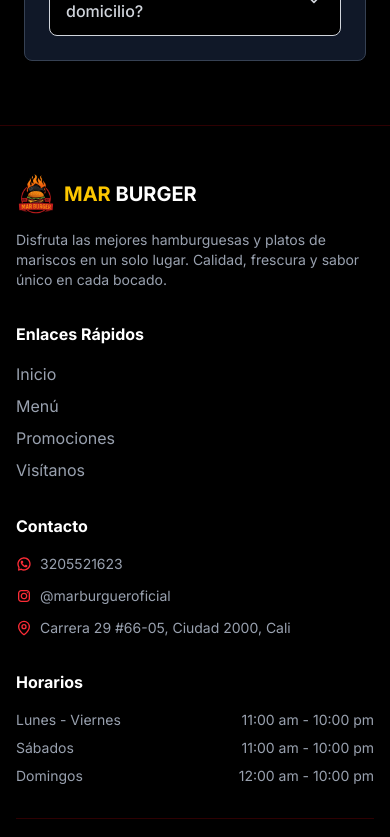
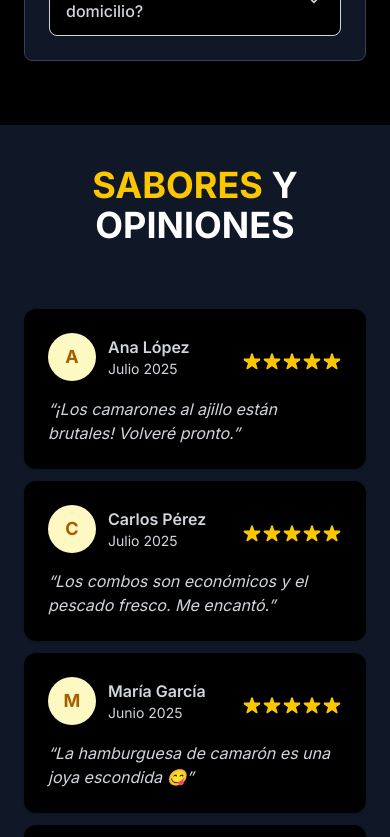
Before and after one commit to obregon-jose/mar-burger, a Next.js app: page / in a window 390 px wide. Shown: the part 5980-6817 px from the top of the page. Built offline with nearby package versions, Linux system fonts and the light colour scheme.

Commit message:
modelo de reseñas

```diff
--- a/app/page.tsx
+++ b/app/page.tsx
@@ -7,7 +7,7 @@
 import { PaymentMethod } from "@/components/page-sections/payment"
 import { Location } from "@/components/page-sections/location"
 import { Contact } from "@/components/page-sections/contact"
-// import { Reviews } from "@/components/page-sections/reviews"
+import { Reviews } from "@/components/page-sections/reviews"
 import { Questions } from "@/components/page-sections/questions"
 import { Footer } from "@/components/footer"
 
@@ -25,8 +25,8 @@
           <PaymentMethod />
           <Location />
           <Contact />
-          {/* <Reviews /> */}
           <Questions />
+          <Reviews />
         </main>
         <Footer />
       </div>
--- a/components/page-sections/reviews.tsx
+++ b/components/page-sections/reviews.tsx
@@ -1,64 +1,95 @@
-// "use client"
+"use client";
 
-// import React from "react";
+import React, { useState } from "react";
+import { Button } from "../ui/button";
 
-// const reviews = [
-//     {
-//         name: "Ana López",
-//         comment: "¡La mejor hamburguesa que he probado! Excelente atención.",
-//         rating: 5,
-//     },
-//     {
-//         name: "Carlos Pérez",
-//         comment: "Muy buen sabor y ambiente agradable.",
-//         rating: 4,
-//     },
-//     {
-//         name: "María García",
-//         comment: "Servicio rápido y comida deliciosa.",
-//         rating: 5,
-//     },
-// ];
+const allReviews = [
+    { name: "Ana López", comment: "¡Los camarones al ajillo están brutales! Volveré pronto.", rating: 5, date: "Julio 2025" },
+    { name: "Carlos Pérez", comment: "Los combos son económicos y el pescado fresco. Me encantó.", rating: 5, date: "Julio 2025" },
+    { name: "María García", comment: "La hamburguesa de camarón es una joya escondida 😋", rating: 5, date: "Junio 2025" },
+    { name: "Luis Torres", comment: "Buena sazón caribeña. Todo muy sabroso y rápido.", rating: 4, date: "Junio 2025" },
+    { name: "Sofía Ramírez", comment: "Me gustó mucho el ceviche, aunque la bebida estaba un poco dulce.", rating: 4, date: "Mayo 2025" },
+    { name: "Pedro Medina", comment: "Ambiente relajado, ideal para almorzar mariscos sin gastar mucho.", rating: 5, date: "Mayo 2025" },
+    { name: "Gabriela Suárez", comment: "¡Excelente atención y la comida llegó muy rápido! El arroz con mariscos estaba delicioso, definitivamente regresaré con mi familia.", rating: 5, date: "Abril 2025" },
+    { name: "Jorge Castillo", comment: "El lugar es pequeño pero acogedor. Me gustó la variedad de opciones en el menú.", rating: 4, date: "Marzo 2025" },
+    { name: "Valentina Ríos", comment: "Probé la hamburguesa de pescado y fue una grata sorpresa. Muy recomendable.", rating: 5, date: "Febrero 2025" },
+    { name: "Miguel Ángel", comment: "Todo bien, pero el local estaba un poco lleno y tardaron en atenderme.", rating: 3, date: "Enero 2025" },
+];
 
-// const Star = ({ filled }: { filled: boolean }) => (
-//     <svg
-//         className={`w-4 h-4 ${filled ? "text-yellow-400" : "text-gray-300"}`}
-//         fill="currentColor"
-//         viewBox="0 0 20 20"
-//     >
-//         <path d="M9.049 2.927c.3-.921 1.603-.921 1.902 0l1.286 3.967a1 1 0 00.95.69h4.175c.969 0 1.371 1.24.588 1.81l-3.38 2.455a1 1 0 00-.364 1.118l1.287 3.966c.3.922-.755 1.688-1.54 1.118l-3.38-2.455a1 1 0 00-1.175 0l-3.38 2.455c-.784.57-1.838-.196-1.54-1.118l1.287-3.966a1 1 0 00-.364-1.118L2.05 9.394c-.783-.57-.38-1.81.588-1.81h4.175a1 1 0 00.95-.69l1.286-3.967z" />
-//     </svg>
-// );
+const Star = ({ filled }: { filled: boolean }) => (
+    <svg
+        className={`w-5 h-5 ${filled ? "text-yellow-400" : "text-gray-300"}`}
+        fill="currentColor"
+        viewBox="0 0 20 20"
+    >
+        <path d="M9.049 2.927c.3-.921 1.603-.921 1.902 0l1.286 3.967a1 1 0 00.95.69h4.175c.969 0 1.371 1.24.588 1.81l-3.38 2.455a1 1 0 00-.364 1.118l1.287 3.966c.3.922-.755 1.688-1.54 1.118l-3.38-2.455a1 1 0 00-1.175 0l-3.38 2.455c-.784.57-1.838-.196-1.54-1.118l1.287-3.966a1 1 0 00-.364-1.118L2.05 9.394c-.783-.57-.38-1.81.588-1.81h4.175a1 1 0 00.95-.69l1.286-3.967z" />
+    </svg>
+);
 
-// export function Reviews() {
-//     return (
-//         <section className="bg-white py-12 px-4 md:px-8">
-//             <div className="max-w-3xl mx-auto">
-//                 <h2 className="text-3xl font-bold mb-6 text-center">Reseñas de Clientes</h2>
-//                 <div className="space-y-6">
-//                     {reviews.map((review, idx) => (
-//                         <div
-//                             key={idx}
-//                             className="bg-gray-50 p-6 rounded-lg shadow flex flex-col md:flex-row items-start"
-//                         >
-//                             <div className="flex-shrink-0 mr-4 mb-2 md:mb-0">
-//                                 <div className="w-12 h-12 bg-yellow-100 rounded-full flex items-center justify-center font-bold text-yellow-700">
-//                                     {review.name[0]}
-//                                 </div>
-//                             </div>
-//                             <div>
-//                                 <div className="flex items-center mb-1">
-//                                     {[1, 2, 3, 4, 5].map((star) => (
-//                                         <Star key={star} filled={star <= review.rating} />
-//                                     ))}
-//                                 </div>
-//                                 <p className="text-gray-800 font-semibold">{review.name}</p>
-//                                 <p className="text-gray-600">{review.comment}</p>
-//                             </div>
-//                         </div>
-//                     ))}
-//                 </div>
-//             </div>
-//         </section>
-//     );
-// }
+export function Reviews() {
+    const [visibleReviews, setVisibleReviews] = useState(4);
+
+    const handleShowMore = () => {
+        setVisibleReviews((prev) => prev + 2);
+    };
+
+    return (
+        <section id="opiniones" className="py-10 bg-gray-900">
+            <div className="container mx-auto px-4">
+                <div className="text-center mb-16">
+                    <h2 className="text-4xl lg:text-5xl font-bold mb-4 uppercase">
+                        {/* <span className="text-yellow-400">CONTÁCTANOS</span> */}
+                        <span className="text-yellow-400">Sabores </span>
+                        <span className="text-white">y opiniones</span>
+                    </h2>
+                    {/* <p className="text-gray-300 text-lg max-w-2xl mx-auto">
+                    </p> */}
+                </div>
+            </div>
+
+
+            <div className="max-w-6xl mx-auto px-6">
+                <div className="grid gap-3 lg:gap-6 sm:grid-cols-1 md:grid-cols-2 lg:grid-cols-2">
+                    {allReviews.slice(0, visibleReviews).map((review, idx) => (
+                        <div
+                            key={idx}
+                            className="w-full- max-w-2xl- bg-black border-red-600/20 p-6 rounded-xl shadow hover:shadow-lg transition-shadow duration-300"
+                        >
+                            <div className="flex justify-between">
+                                <div className="flex items-center mb-4">
+                                    <div className="w-12 h-12 relative bg-yellow-100 rounded-full flex items-center justify-center font-bold text-yellow-700 mr-3 text-lg uppercase">
+                                        {review.name[0]}
+                                    </div>
+                                    <div>
+                                        <p className="text-gray-300 font-semibold">{review.name}</p>
+                                        <p className="text-sm text-gray-300">{review.date}</p>
+                                    </div>
+                                </div>
+                                <div className="flex items-center mb-2">
+                                    {[1, 2, 3, 4, 5].map((star) => (
+                                        <Star key={star} filled={star <= review.rating} />
+                                    ))}
+                                </div>
+                            </div>
+                            <p className="text-gray-300 italic">“{review.comment}”</p>
+                        </div>
+                    ))}
+                </div>
+
+                {visibleReviews < allReviews.length && (
+                    <div className="text-center mt-10">
+                        <Button
+                            className="bg-yellow-400 text-gray-900 font-semibold py-2 px-6 hover:bg-yellow-500 transition"
+                            onClick={handleShowMore}
+                        >
+
+                            Ver más
+                        </Button>
+                    </div>
+                )}
+
+
+            </div>
+        </section>
+    );
+}
```
